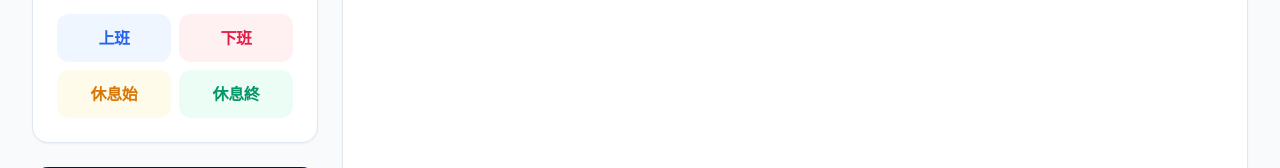
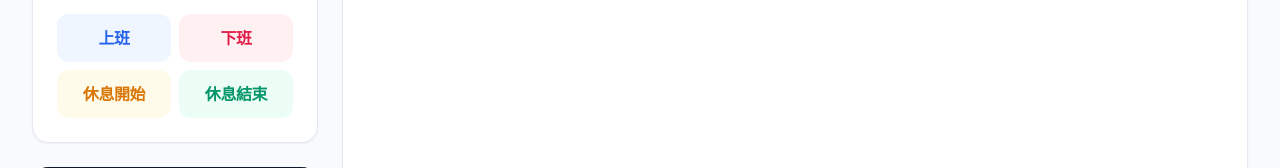
Before and after one commit to lue8e8-eng/ST-BJ4-Workforce, a React (Vite) app: page / in a window 1280 px wide. Shown: the part 326-494 px from the top of the page. Built offline with nearby package versions, Linux system fonts and the light colour scheme.

Commit message:
Update App.jsx

```diff
--- a/App.jsx
+++ b/App.jsx
@@ -66,7 +66,7 @@ const App = () => {
   };
 
   const exportCSV = () => {
-    const headers = ["姓名", "日期", "上班", "下班", "休息始", "休息終", "工作時間"];
+    const headers = ["姓名", "日期", "上班", "下班", "休息開始", "休息結束", "工作時間"];
     const rows = records.map(r => [r.name, r.date, r.startTime, r.endTime, r.breakStart, r.breakEnd, secondsToTime(calculateDailyStats(r).workSec)]);
     const content = "\uFEFF" + [headers, ...rows].map(e => e.join(",")).join("\n");
     const link = document.createElement("a");
@@ -133,8 +133,8 @@ const App = () => {
                 <div className="grid grid-cols-2 gap-2 pt-2">
                   <button onClick={() => handleQuickClock('startTime')} className="p-3 bg-blue-50 text-blue-600 rounded-xl font-bold hover:bg-blue-100">上班</button>
                   <button onClick={() => handleQuickClock('endTime')} className="p-3 bg-rose-50 text-rose-600 rounded-xl font-bold hover:bg-rose-100">下班</button>
-                  <button onClick={() => handleQuickClock('breakStart')} className="p-3 bg-amber-50 text-amber-600 rounded-xl font-bold hover:bg-amber-100">休息始</button>
-                  <button onClick={() => handleQuickClock('breakEnd')} className="p-3 bg-emerald-50 text-emerald-600 rounded-xl font-bold hover:bg-emerald-100">休息終</button>
+                  <button onClick={() => handleQuickClock('breakStart')} className="p-3 bg-amber-50 text-amber-600 rounded-xl font-bold hover:bg-amber-100">休息開始</button>
+                  <button onClick={() => handleQuickClock('breakEnd')} className="p-3 bg-emerald-50 text-emerald-600 rounded-xl font-bold hover:bg-emerald-100">休息結束</button>
                 </div>
               </div>
             </div>
```
